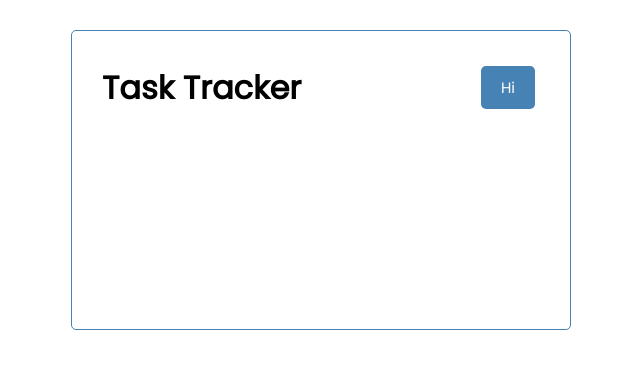
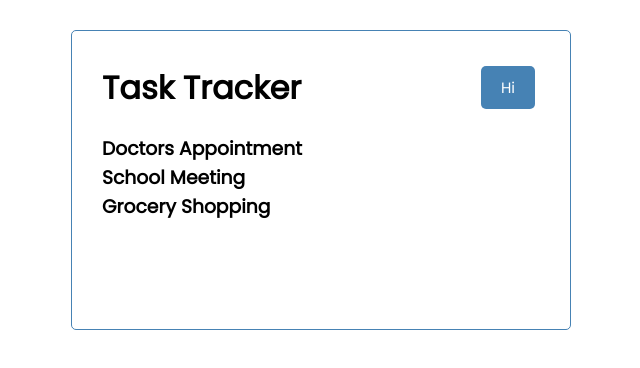
Before and after one commit to Rosie1291/task-tracker, a React (Create React App) app: page / in a window 1280 px wide. Shown: the top 368 px of the page, without its empty margins (319-959 px from the left). Built offline with nearby package versions, Linux system fonts and the light colour scheme.

Commit message:
init: tasks component

```diff
--- a/src/App.js
+++ b/src/App.js
@@ -1,11 +1,14 @@
 import Header from './components/Header'
+import Tasks from './components/Tasks'
 
 function App() {
   return (
     <>
       <div className="container">
         <Header />
+        <Tasks />
       </div>
+
     </>
   );
 }
--- a/src/components/Button.js
+++ b/src/components/Button.js
@@ -1,6 +1,6 @@
 import PropTypes from "prop-types";
 
-const Button = ({ color, text, onClick }) => {
+const Button = ({ color, text, onClick }) => { // 3 props: color, text, onClick
   return (
     <button
       onClick={onClick}
@@ -19,6 +19,6 @@
 Button.propTypes = {
   text: PropTypes.string,
   color: PropTypes.string,
-  onClick: PropTypes.func.isRequired,
+  onClick: PropTypes.func, // onClick is a function
 };
 export default Button;
--- a/src/components/Header.js
+++ b/src/components/Header.js
@@ -1,18 +1,18 @@
-import Button from './Button'
+import Button from "./Button";
 
 const Header = ({ title }) => {
-    const onClick = () => {
-        console.log('Click')
-    }
-    return (
-        <header className='header'>
-            <h1>{title}</h1>
-            <Button backgroundColor='red' text='Hi' onClick={onClick}/>
-        </header>
-    )
-}
+  const onClick = () => {
+    console.log("Click");
+  };
+  return (
+    <header className="header">
+      <h1>{title}</h1>
+      <Button backgroundColor="red" text="Hi" onClick={onClick} />
+    </header>
+  );
+};
 
 Header.defaultProps = {
-    title: 'Task Tracker'
-}
-export default Header
+  title: "Task Tracker",
+};
+export default Header;
--- /dev/null
+++ b/src/components/Tasks.js
@@ -0,0 +1,34 @@
+const tasks = [
+  {
+    id: 1,
+    text: "Doctors Appointment",
+    day: "Feb 5th at 2:30pm",
+    reminder: true,
+  },
+  {
+    id: 2,
+    text: "School Meeting",
+    day: "Feb 6th at 10:a0pm",
+    reminder: true,
+  },
+  {
+    id: 3,
+    text: "Grocery Shopping",
+    day: "Feb 8th at 5:30pm",
+    reminder: false,
+  },
+];
+
+const Tasks = () => {
+  return (
+    // empty fragment
+    <>
+      {/* map takes in a function: for each task, return a jsx */}
+      {tasks.map((task) => (
+        <h3 key={task.id}>{task.text}</h3> // each parent should have a key prop
+      ))}
+    </>
+  );
+};
+
+export default Tasks;
```
